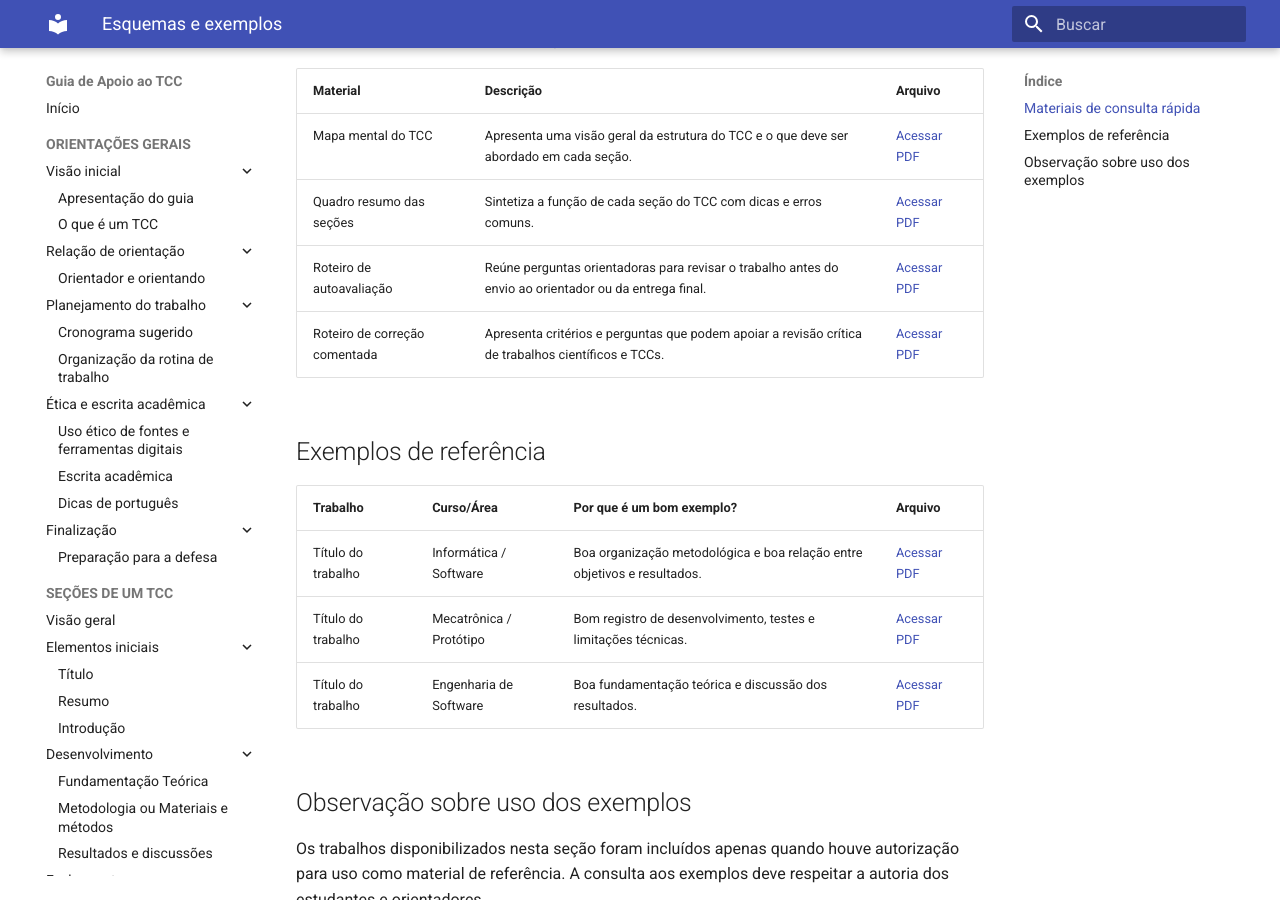
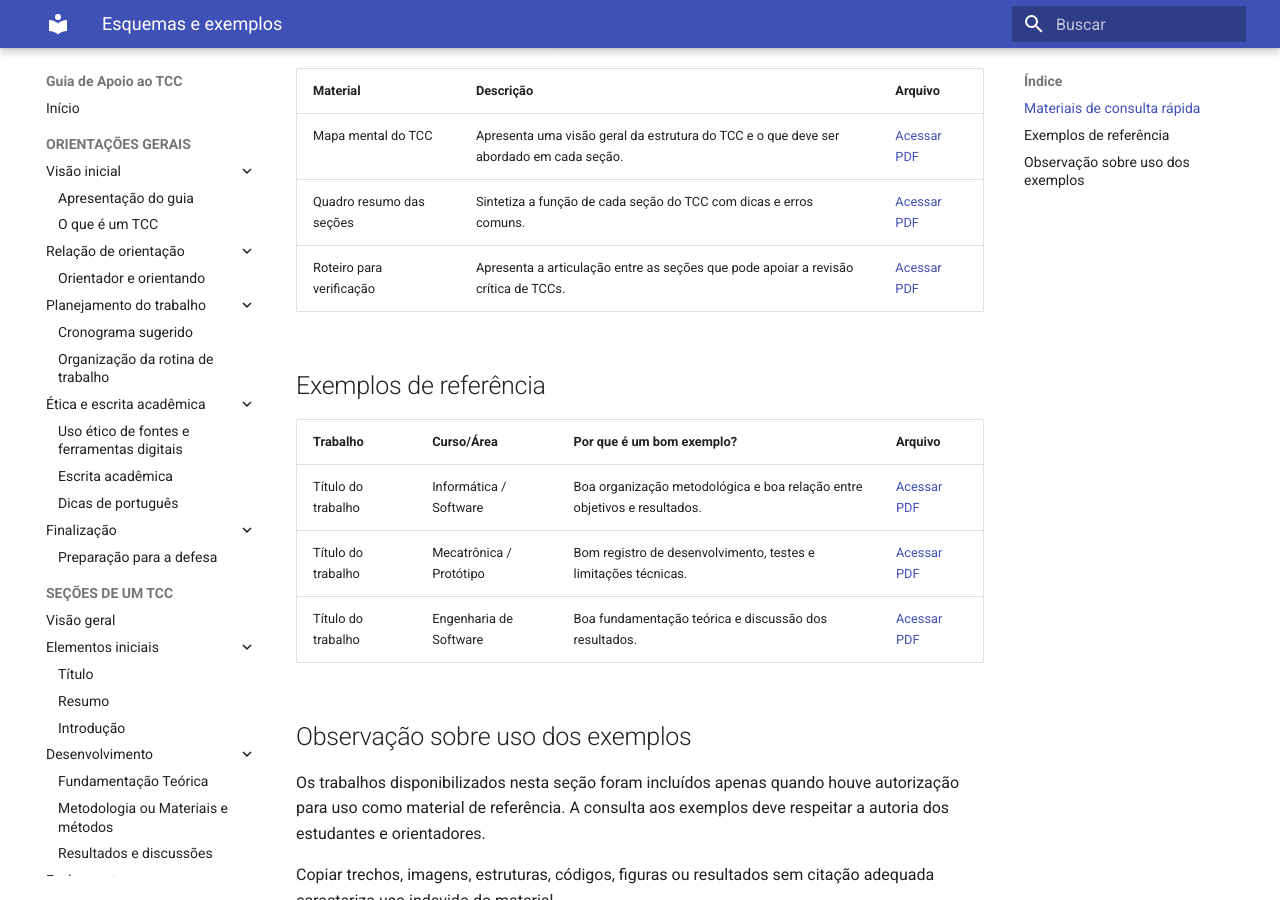
Before and after one commit to danielaflor/tcc, an MkDocs documentation site: the page built from docs/esquemas-exemplos/visao-geral.md, in a window 1280 px wide and 900 px high, scrolled down 465 px. Built offline with MkDocs 1.6.1 and Material for MkDocs 9.7.7, drawn with Linux system fonts in a browser that asks for light colours.

Commit message:
Update evaluation and correction guidelines in overview

```diff
--- a/docs/esquemas-exemplos/visao-geral.md
+++ b/docs/esquemas-exemplos/visao-geral.md
@@ -12,8 +12,7 @@ Enquanto as demais páginas do guia apresentam explicações mais completas, os
 |---|---|---|
 | Mapa mental do TCC | Apresenta uma visão geral da estrutura do TCC e o que deve ser abordado em cada seção. | [Acessar PDF](../materiais/MapaMental-Estrutura.pdf) |
 | Quadro resumo das seções | Sintetiza a função de cada seção do TCC com dicas e erros comuns. | [Acessar PDF](../materiais/quadrosecoes.pdf) |
-| Roteiro de autoavaliação | Reúne perguntas orientadoras para revisar o trabalho antes do envio ao orientador ou da entrega final. | [Acessar PDF](../materiais/roteiro-autoavaliacao.pdf) |
-| Roteiro de correção comentada | Apresenta critérios e perguntas que podem apoiar a revisão crítica de trabalhos científicos e TCCs. | [Acessar PDF](../materiais/roteiro-correcao-comentada.pdf) |
+| Roteiro para verificação | Apresenta a articulação entre as seções que pode apoiar a revisão crítica de TCCs. | [Acessar PDF](../materiais/correcao-comentada.pdf) |
 
 ## Exemplos de referência
 
```
